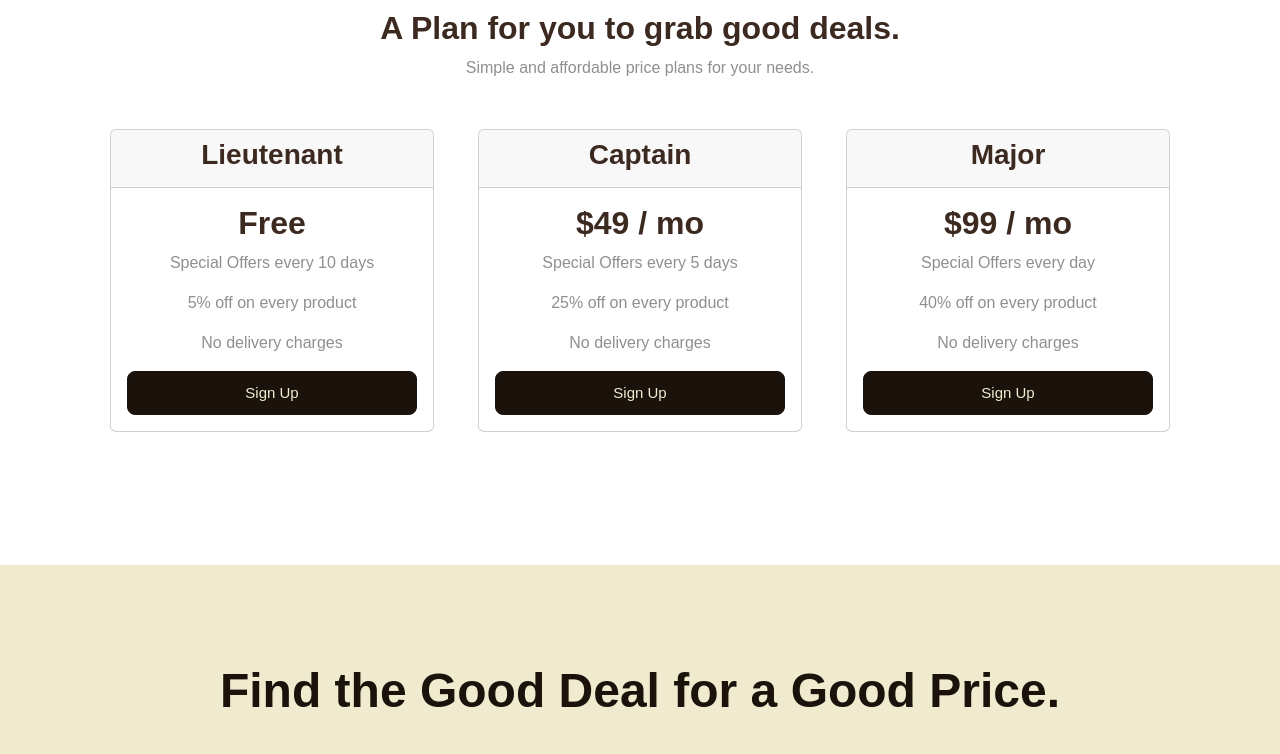
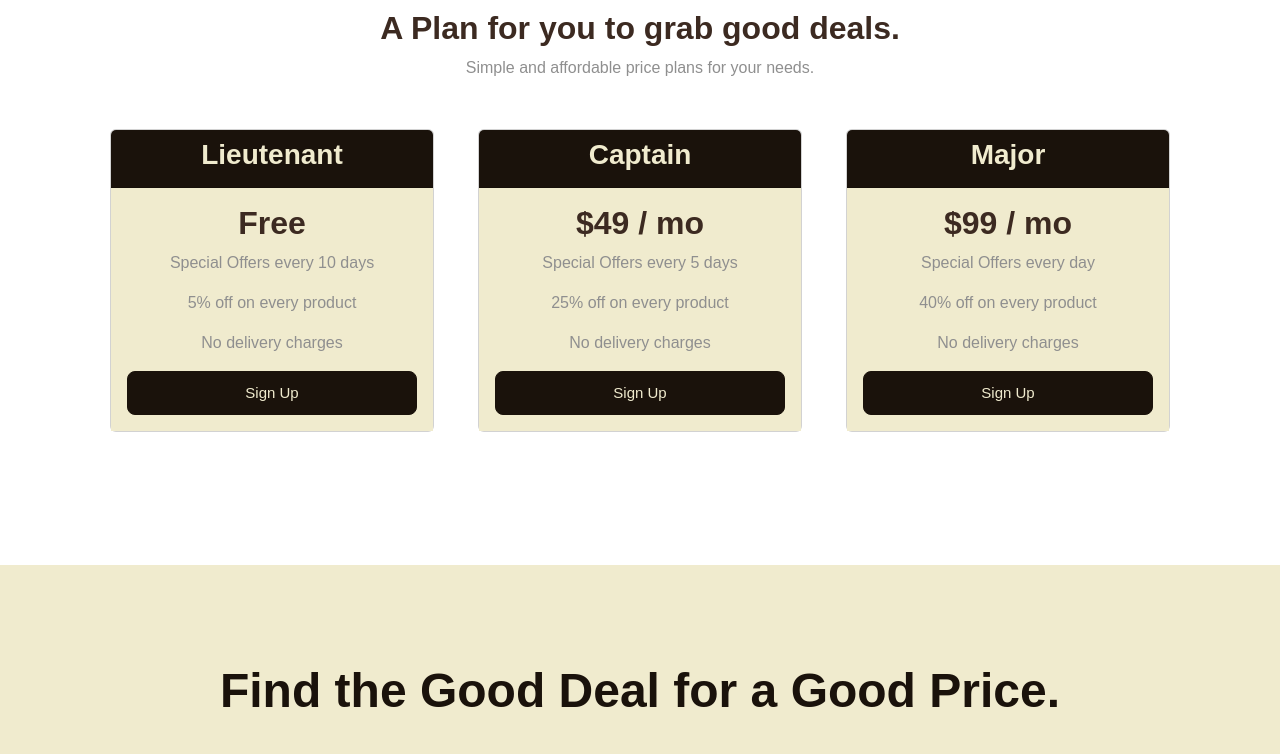
Before and after one commit to Shaik-aarif/ShopEasy_bootstraapp, a plain HTML site: page index.html in a window 1280 px wide. Shown: the part 1900-2654 px from the top of the page. Drawn offline with nearby package versions, Linux system fonts and the light colour scheme.

Commit message:
added styling for cards section

```diff
--- a/css/styles.css
+++ b/css/styles.css
@@ -146,9 +146,14 @@ margin-right: 3%;
 
     padding: 3% 2%;
 }
-.h3-pricing{
-    color: #3c2a21;
+.card-header{
+    background-color: #1A120B;
+    color: #F0EBCE;
 }
+.card-body{
+    background-color:#F0EBCE ;
+}
+
 
 
 /* -------------------------------------------------------------------- */
```
